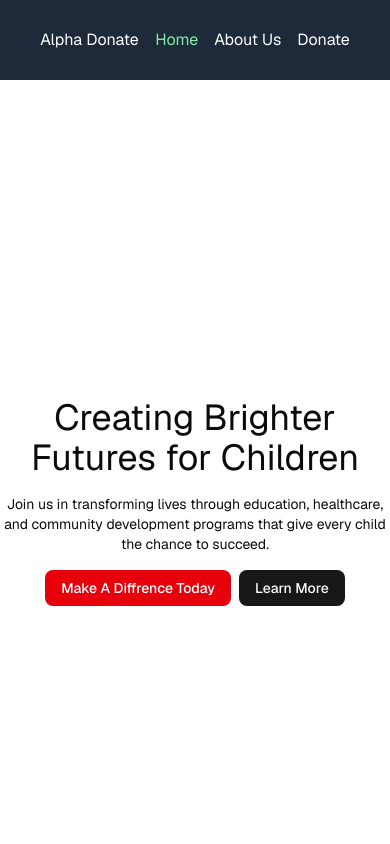
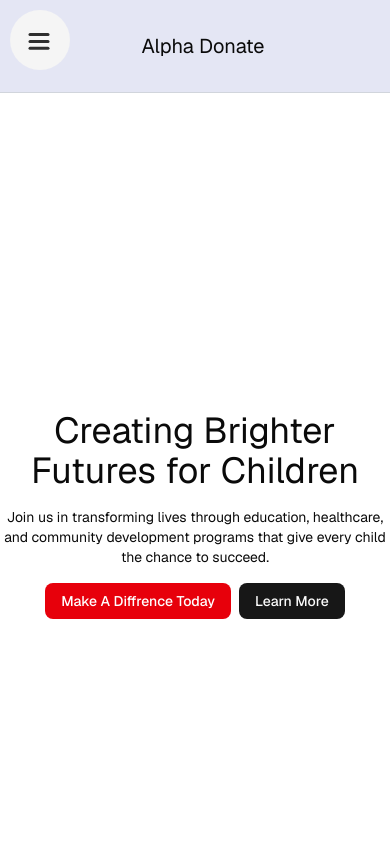
Before and after one commit to kumar-rinku0/donation-a, a Next.js app: page / in a window 390 px wide. Shown: the top 844 px of the page. Built offline with nearby package versions, Linux system fonts and the light colour scheme.

Commit message:
motion navigation added for mobile devices

```diff
--- /dev/null
+++ b/components/motion-nav.tsx
@@ -0,0 +1,278 @@
+"use client";
+
+import type { Variants } from "motion/react";
+import { stagger } from "motion/react";
+import * as motion from "motion/react-client";
+import Link from "next/link";
+import { useEffect, useRef, useState } from "react";
+
+export default function Variants({
+  navLinks,
+}: {
+  navLinks: {
+    id: string;
+    name: string;
+  }[];
+}) {
+  const [isOpen, setIsOpen] = useState(false);
+  const containerRef = useRef<HTMLDivElement>(null);
+  const { height } = useDimensions(containerRef);
+
+  const closeOnClick = () => {
+    setIsOpen(false);
+  };
+
+  return (
+    // <div>
+    //   <div style={container}>
+    <motion.div
+      initial={false}
+      animate={isOpen ? "open" : "closed"}
+      custom={height}
+      ref={containerRef}
+      //   style={nav}
+    >
+      <motion.div style={background} variants={sidebarVariants} />
+      <Navigation navLinks={navLinks} closeOnClick={closeOnClick} />
+      <MenuToggle toggle={() => setIsOpen(!isOpen)} />
+    </motion.div>
+    //   </div>
+    // </div>
+  );
+}
+
+const navVariants = {
+  open: {
+    transition: { delayChildren: stagger(0.07, { startDelay: 0.2 }) },
+  },
+  closed: {
+    transition: { delayChildren: stagger(0.05, { from: "last" }) },
+  },
+};
+
+const Navigation = ({
+  navLinks,
+  closeOnClick,
+}: {
+  navLinks: {
+    id: string;
+    name: string;
+  }[];
+  closeOnClick: () => void;
+}) => (
+  <motion.ul style={list} variants={navVariants}>
+    {navLinks.map((i) => (
+      <MenuItem i={i} key={i.id} closeOnClick={closeOnClick} />
+    ))}
+  </motion.ul>
+);
+
+const itemVariants = {
+  open: {
+    y: 0,
+    opacity: 1,
+    transition: {
+      y: { stiffness: 1000, velocity: -100 },
+    },
+  },
+  closed: {
+    y: 50,
+    opacity: 0,
+    transition: {
+      y: { stiffness: 1000 },
+    },
+  },
+};
+
+// const colors = ["#FF008C", "#D309E1", "#9C1AFF", "#7700FF", "#4400FF"];
+
+const MenuItem = ({
+  i,
+  closeOnClick,
+}: {
+  i: {
+    name: string;
+    id: string;
+  };
+  closeOnClick: () => void;
+}) => {
+  //   const border = `2px solid ${colors[i]}`;
+  return (
+    <motion.li
+      style={listItem}
+      variants={itemVariants}
+      whileHover={{ scale: 1.1 }}
+      whileTap={{ scale: 0.95 }}
+      onClick={closeOnClick}
+    >
+      {/* <div style={{ ...iconPlaceholder, border }} />
+      <div style={{ ...textPlaceholder, border }} /> */}
+      <Link href={i.id}>{i.name}</Link>
+    </motion.li>
+  );
+};
+
+const sidebarVariants: Variants = {
+  open: (height = 1000) => ({
+    clipPath: `circle(${height * 2 + 200}px at 40px 40px)`,
+    transition: {
+      type: "spring",
+      stiffness: 20,
+      restDelta: 2,
+    },
+  }),
+  closed: {
+    clipPath: "circle(30px at 40px 40px)",
+    transition: {
+      delay: 0.2,
+      type: "spring",
+      stiffness: 400,
+      damping: 40,
+    },
+  },
+};
+
+interface PathProps {
+  d?: string;
+  variants: Variants;
+  transition?: { duration: number };
+}
+
+const Path = (props: PathProps) => (
+  <motion.path
+    fill="transparent"
+    strokeWidth="3"
+    stroke="hsl(0, 0%, 18%)"
+    strokeLinecap="round"
+    {...props}
+  />
+);
+
+const MenuToggle = ({ toggle }: { toggle: () => void }) => (
+  <button style={toggleContainer} onClick={toggle}>
+    <svg width="23" height="23" viewBox="0 0 23 23">
+      <Path
+        variants={{
+          closed: { d: "M 2 2.5 L 20 2.5" },
+          open: { d: "M 3 16.5 L 17 2.5" },
+        }}
+      />
+      <Path
+        d="M 2 9.423 L 20 9.423"
+        variants={{
+          closed: { opacity: 1 },
+          open: { opacity: 0 },
+        }}
+        transition={{ duration: 0.1 }}
+      />
+      <Path
+        variants={{
+          closed: { d: "M 2 16.346 L 20 16.346" },
+          open: { d: "M 3 2.5 L 17 16.346" },
+        }}
+      />
+    </svg>
+  </button>
+);
+
+/**
+ * ==============   Styles   ================
+ */
+
+const container: React.CSSProperties = {
+  position: "relative",
+  display: "flex",
+  justifyContent: "flex-start",
+  alignItems: "stretch",
+  flex: 1,
+  width: 500,
+  maxWidth: "100%",
+  height: 400,
+  backgroundColor: "var(--accent)",
+  borderRadius: 20,
+  overflow: "hidden",
+};
+
+// const nav: React.CSSProperties = {
+//   width: 300,
+// };
+
+const background: React.CSSProperties = {
+  backgroundColor: "#f5f5f5",
+  position: "absolute",
+  top: 0,
+  left: 0,
+  bottom: 0,
+  width: 300,
+};
+
+const toggleContainer: React.CSSProperties = {
+  outline: "none",
+  border: "none",
+  WebkitUserSelect: "none",
+  MozUserSelect: "none",
+  cursor: "pointer",
+  position: "absolute",
+  top: 18,
+  left: 28,
+  width: 50,
+  height: 50,
+  borderRadius: "50%",
+  background: "transparent",
+};
+
+const list: React.CSSProperties = {
+  listStyle: "none",
+  padding: 25,
+  margin: 0,
+  position: "absolute",
+  top: 80,
+  width: 230,
+};
+
+const listItem: React.CSSProperties = {
+  display: "flex",
+  alignItems: "center",
+  justifyContent: "flex-start",
+  padding: 0,
+  margin: 0,
+  listStyle: "none",
+  marginBottom: 20,
+  cursor: "pointer",
+};
+
+const iconPlaceholder: React.CSSProperties = {
+  width: 40,
+  height: 40,
+  borderRadius: "50%",
+  flex: "40px 0",
+  marginRight: 20,
+};
+
+const textPlaceholder: React.CSSProperties = {
+  borderRadius: 5,
+  width: 200,
+  height: 20,
+  flex: 1,
+};
+
+/**
+ * ==============   Utils   ================
+ */
+
+// Naive implementation - in reality would want to attach
+// a window or resize listener. Also use state/layoutEffect instead of ref/effect
+// if this is important to know on initial client render.
+// It would be safer to  return null for unmeasured states.
+const useDimensions = (ref: React.RefObject<HTMLDivElement | null>) => {
+  const dimensions = useRef({ width: 0, height: 0 });
+
+  useEffect(() => {
+    if (ref.current) {
+      dimensions.current.width = ref.current.offsetWidth;
+      dimensions.current.height = ref.current.offsetHeight;
+    }
+  }, [ref]);
+
+  return dimensions.current;
+};
--- a/components/navbar.tsx
+++ b/components/navbar.tsx
@@ -2,34 +2,58 @@
 
 import Link from "next/link";
 import { usePathname } from "next/navigation";
-import React from "react";
+import MotionNav from "@/components/motion-nav";
 
-const links = [
-  { href: "/", label: "Home" },
-  { href: "/about", label: "About Us" },
-  { href: "/donate", label: "Donate" },
+const navLinks = [
+  { id: "/", name: "Home" },
+  { id: "/about", name: "About Us" },
+  { id: "/donate", name: "Donate" },
 ];
 
-const Navbar = () => {
+const MobileNav = ({ className }: { className: string }) => {
+  return (
+    <div className={className}>
+      <MotionNav navLinks={navLinks} />
+      <Link href={"/"} className="flex">
+        <span className="text-xl">Alpha Donate</span>
+      </Link>
+    </div>
+  );
+};
+
+const DesktopNav = ({ className }: { className: string }) => {
   const pathname = usePathname();
   return (
-    <div className="h-20 flex items-center justify-around px-8 bg-gray-800 text-white">
-      <h1>Alpha Donate</h1>
-      <nav>
-        <ul className="flex space-x-4">
-          {links.map((link) => (
-            <li key={link.href}>
-              <Link
-                className={
-                  pathname === link.href ? "text-green-300" : "text-white"
-                }
-                href={link.href}
-              >
-                {link.label}
-              </Link>
-            </li>
-          ))}
-        </ul>
+    <div className={className}>
+      <Link href={"/"} className="flex">
+        <span className="text-xl">Alpha Donate</span>
+      </Link>
+      <div className="flex justify-center items-center gap-8">
+        {navLinks.map((link, idx) => {
+          return (
+            <Link
+              href={link.id}
+              key={idx}
+              title={link.name}
+              className={`capitalize ${
+                link.id === pathname ? "text-green-700" : "text-black"
+              }`}
+            >
+              {link.name}
+            </Link>
+          );
+        })}
+      </div>
+    </div>
+  );
+};
+
+const Navbar = () => {
+  return (
+    <div className="bg-[#e4e6f4] border-b border-gray-300">
+      <nav className="px-16 py-8">
+        <DesktopNav className="hidden md:flex md:justify-around md:items-center" />
+        <MobileNav className="flex md:hidden gap-4 items-center justify-center" />
       </nav>
     </div>
   );
```
